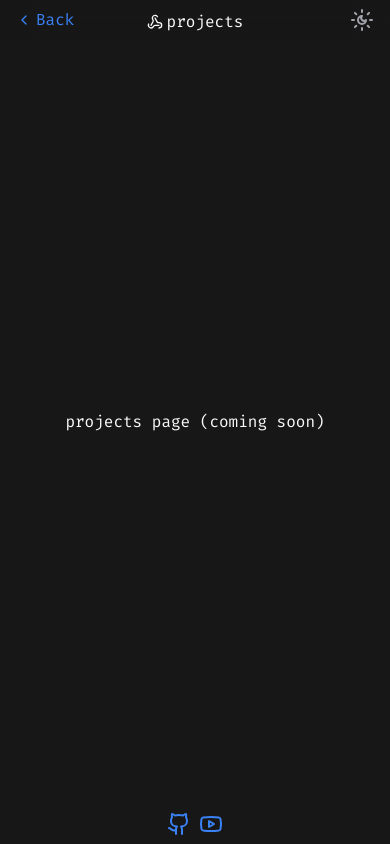
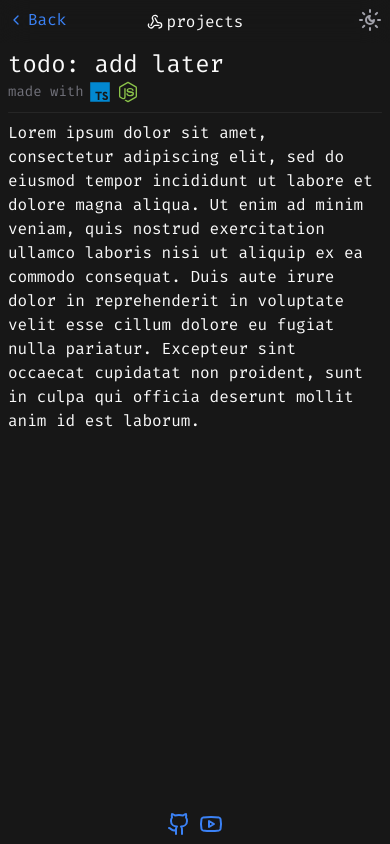
Before and after one commit to maxhu08/maxhu.dev, a Next.js app: page /projects in a window 390 px wide. Built offline with nearby package versions, Linux system fonts and the light colour scheme.

Commit message:
add project page

```diff
--- a/app/projects/page.tsx
+++ b/app/projects/page.tsx
@@ -1,9 +1,24 @@
 import { NextPage } from "next"
+import { ProjectCard } from "~/components/project-card"
 
 const Page: NextPage = () => {
   return (
     <div className="w-full h-screen grid place-items-center">
-      <p>projects page (coming soon)</p>
+      <main className="grid grid-flow-row gap-2 w-full sm:w-[60%] md:w-[50%] lg:w-[40%] h-full pt-10">
+        <ProjectCard
+          info={{
+            title: "todo: add later",
+            technologies: ["typescript", "nodejs"]
+          }}
+        >
+          Lorem ipsum dolor sit amet, consectetur adipiscing elit, sed do eiusmod tempor incididunt
+          ut labore et dolore magna aliqua. Ut enim ad minim veniam, quis nostrud exercitation
+          ullamco laboris nisi ut aliquip ex ea commodo consequat. Duis aute irure dolor in
+          reprehenderit in voluptate velit esse cillum dolore eu fugiat nulla pariatur. Excepteur
+          sint occaecat cupidatat non proident, sunt in culpa qui officia deserunt mollit anim id
+          est laborum.
+        </ProjectCard>
+      </main>
     </div>
   )
 }
--- a/components/navbar.tsx
+++ b/components/navbar.tsx
@@ -56,7 +56,7 @@ export const Navbar: FC = () => {
 
   return (
     <nav className="fixed z-20 w-full top-0 ease-in-out backdrop-blur-lg">
-      <div className="py-2 px-4 grid grid-cols-[1fr_auto_1fr] w-full">
+      <div className="py-2 px-2 md:px-4 grid grid-cols-[1fr_auto_1fr] w-full">
         <div className="w-max">{navigationControls()}</div>
         {currentPage()}
         <div className="ml-auto">
--- /dev/null
+++ b/components/project-card.tsx
@@ -0,0 +1,37 @@
+import { FC } from "react"
+import Markdown from "react-markdown"
+import { Separator } from "~/components/separator"
+import { technologies } from "~/components/technologies"
+import { TechnologyIcon } from "~/components/technology-icon"
+
+interface ProjectCardProps {
+  info: {
+    title: string
+    technologies: string[]
+  }
+  children: string
+}
+
+export const ProjectCard: FC<ProjectCardProps> = ({ info, children }) => {
+  return (
+    <div className="p-2">
+      <p className="text-2xl">{info.title}</p>
+      <div className="grid grid-flow-col gap-1 w-max place-items-center">
+        <span className="text-sm text-zinc-500">made with</span>
+        {technologies.map(technology => {
+          if (info.technologies.includes(technology.name))
+            return (
+              <TechnologyIcon
+                name={technology.name}
+                icon={technology.icon}
+                delay={100}
+                className="w-6 h-6"
+              />
+            )
+        })}
+      </div>
+      <Separator orientation="horizontal" className="my-2" />
+      <Markdown className="leading-6">{children}</Markdown>
+    </div>
+  )
+}
--- /dev/null
+++ b/components/separator.tsx
@@ -0,0 +1,11 @@
+import { cn } from "~/utils/cn"
+import { FC } from "react"
+
+interface SeparatorProps {
+  orientation: "horizontal" | "vertical"
+  className?: string
+}
+
+export const Separator: FC<SeparatorProps> = ({ orientation, className }) => {
+  return <div className={cn("bg-zinc-400 dark:bg-border rounded-xl", orientation === "horizontal" ? "w-full h-[1px]" : "h-full w-[1px]", className)}></div>
+}
--- a/components/technologies.tsx
+++ b/components/technologies.tsx
@@ -1,9 +1,9 @@
 import { FC } from "react"
-import { Icon } from "~/components/technology-icon"
+import { TechnologyIcon } from "~/components/technology-icon"
 import styles from "~/components/technologies.module.scss"
 import { cn } from "~/utils/cn"
 
-const items = [
+export const technologies = [
   { name: "html", icon: "/assets/technologies/html.svg" },
   { name: "css", icon: "/assets/technologies/css.svg" },
   { name: "sass", icon: "/assets/technologies/sass.svg" },
@@ -12,7 +12,11 @@ const items = [
   { name: "typescript", icon: "/assets/technologies/typescript.svg" },
   { name: "nodejs", icon: "/assets/technologies/nodejs.svg" },
   { name: "react", icon: "/assets/technologies/react.svg" },
-  { name: "nextjs", icon: "/assets/technologies/nextjs_dark.svg", iconDark: "/assets/technologies/nextjs_light.svg" },
+  {
+    name: "nextjs",
+    icon: "/assets/technologies/nextjs_dark.svg",
+    iconDark: "/assets/technologies/nextjs_light.svg"
+  },
   { name: "graphql", icon: "/assets/technologies/graphql.svg" },
   { name: "apollo", icon: "/assets/technologies/apollo.svg" },
   { name: "trpc", icon: "/assets/technologies/trpc.svg" },
@@ -21,12 +25,23 @@ const items = [
 
 export const Technologies: FC = () => {
   return (
-    <div className={cn("p-2 flex place-items-start gap-1 md:gap-2 max-w-[100vw] overflow-x-scroll", styles["technologies-container"])}>
+    <div
+      className={cn(
+        "p-2 flex place-items-start gap-1 md:gap-2 max-w-[100vw] overflow-x-scroll",
+        styles["technologies-container"]
+      )}
+    >
       {/* {[...items, ...items].map((item, index) => (
             <Icon name={item.name} icon={item.icon} iconLight={item.iconDark} key={`techonology-${item.name}`} delay={index * 50 + 600} />
           ))} */}
-      {items.map((item, index) => (
-        <Icon name={item.name} icon={item.icon} iconLight={item.iconDark} key={`techonology-${item.name}`} delay={index * 50 + 600} />
+      {technologies.map((item, index) => (
+        <TechnologyIcon
+          name={item.name}
+          icon={item.icon}
+          iconLight={item.iconDark}
+          key={`techonology-${item.name}`}
+          delay={index * 50 + 600}
+        />
       ))}
     </div>
   )
--- a/components/technology-icon.tsx
+++ b/components/technology-icon.tsx
@@ -7,14 +7,20 @@ import styles from "./technology-icon.module.scss"
 import { useTheme } from "next-themes"
 import { ActionTooltip } from "~/components/action-tooltip"
 
-export interface IconProps extends React.HTMLAttributes<HTMLDivElement> {
+export interface TechnologyIconProps extends React.HTMLAttributes<HTMLDivElement> {
   name: string
   icon: string
   iconLight?: string
   delay: number
 }
 
-export const Icon: FC<IconProps> = ({ name, icon, iconLight, delay, ...props }) => {
+export const TechnologyIcon: FC<TechnologyIconProps> = ({
+  name,
+  icon,
+  iconLight,
+  delay,
+  ...props
+}) => {
   const { theme } = useTheme()
   const [isMounted, setIsMounted] = useState(false)
 
@@ -26,8 +32,20 @@ export const Icon: FC<IconProps> = ({ name, icon, iconLight, delay, ...props })
 
   return (
     <ActionTooltip label={name} side="bottom">
-      <div className={cn("w-8 h-8 relative cursor-pointer !aspect-square", styles["fade-in-right"])} style={{ animationDelay: `${delay.toString()}ms` }} {...props}>
-        {iconLight && theme === "light" ? <Image src={iconLight} alt={name} fill /> : <Image src={icon} alt={name} fill />}
+      <div
+        {...props}
+        className={cn(
+          "w-8 h-8 relative cursor-pointer !aspect-square",
+          styles["fade-in-right"],
+          props.className
+        )}
+        style={{ animationDelay: `${delay.toString()}ms` }}
+      >
+        {iconLight && theme === "light" ? (
+          <Image src={iconLight} alt={name} fill />
+        ) : (
+          <Image src={icon} alt={name} fill />
+        )}
       </div>
     </ActionTooltip>
   )
--- a/package.json
+++ b/package.json
@@ -19,6 +19,7 @@
     "next-themes": "^0.2.1",
     "react": "^18",
     "react-dom": "^18",
+    "react-markdown": "^9.0.1",
     "tailwind-merge": "^2.2.0",
     "tailwindcss-animate": "^1.0.7"
   },
```
Also changed, not shown: 2 other files (tests, documents, lock files or other folders).
